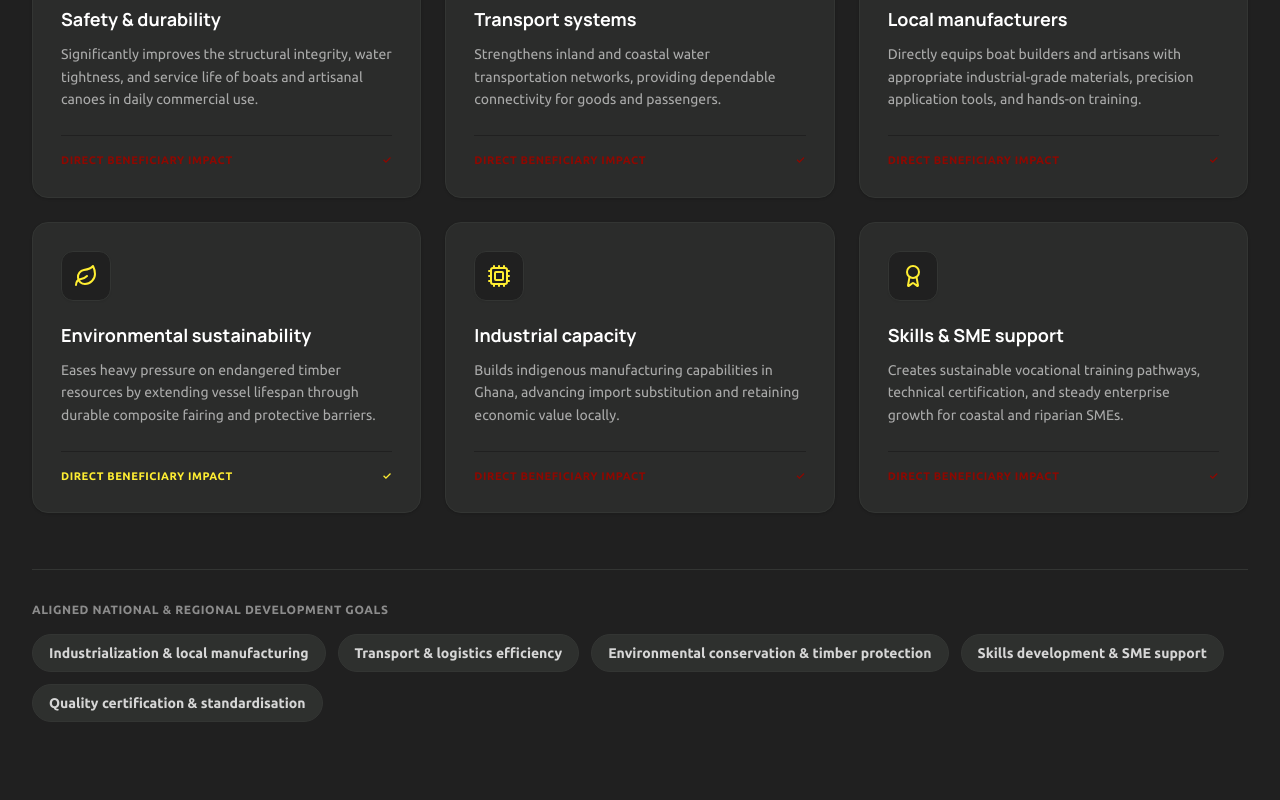
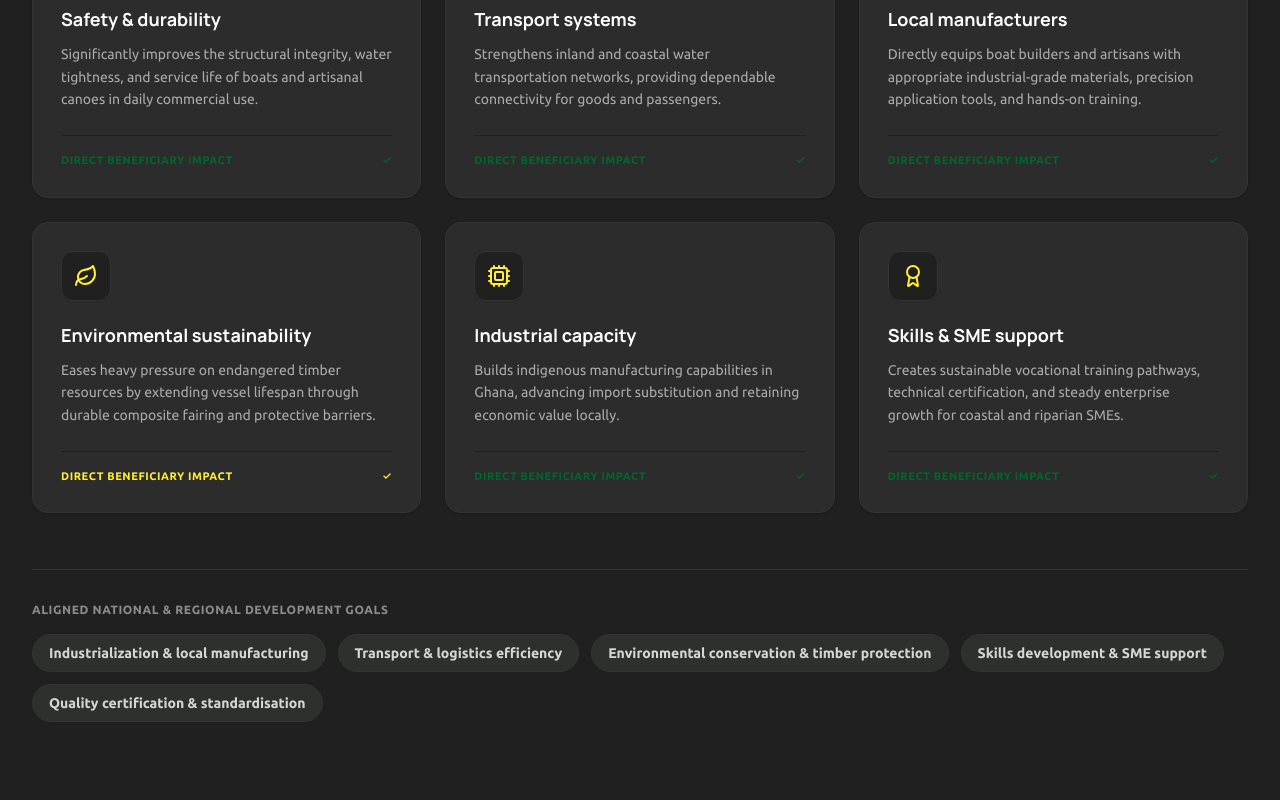
Before and after one commit to armahphilipa/Laus-Deo, a React (Vite) app: page / in a window 1280 px wide. Shown: the part 6040-6840 px from the top of the page. Built offline with nearby package versions, Linux system fonts and the light colour scheme.

Commit message:
Change impact card text color from red to green

```diff
--- a/src/index.css
+++ b/src/index.css
@@ -446,5 +446,5 @@ html.light #progress {
 }
 
 #impact-card-text {
-  color: #8d0801 !IMPORTANT;
+  color: #006630 !IMPORTANT;
 }
```
